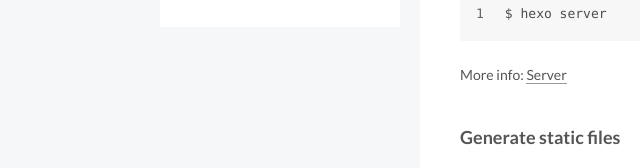
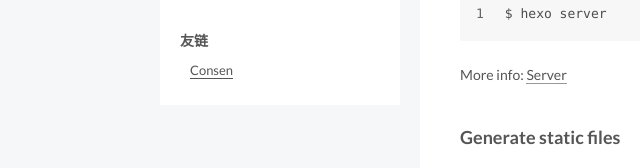
Before and after one commit to mayliar/mayliar.github.io, a plain HTML site: page index.html in a window 1280 px wide. Shown: the part 602-770 px from the top of the page, 0-640 px from the left. Drawn offline with Linux system fonts and the light colour scheme.

Commit message:
Site updated: 2016-04-13 21:28:53

```diff
--- a/css/main.css
+++ b/css/main.css
@@ -1522,7 +1522,7 @@ pre .javascript .function {
   width: 4px;
   height: 4px;
   border-radius: 50%;
-  background: #4b3d05;
+  background: #ff75ff;
 }
 .links-of-blogroll {
   font-size: 13px;
--- a/index.html
+++ b/index.html
@@ -464,6 +464,15 @@
 
         <div class="links-of-blogroll motion-element">
 
+            <div class="links-of-blogroll-title">友链</div>
+            <ul class="links-of-blogroll-list">
+
+                <li class="links-of-blogroll-item">
+                  <a href="http://consen.github.io" target="_blank">Consen</a>
+                </li>
+
+            </ul>
+
         </div>
 
       </section>
```
Also changed, not shown: 2016/04/13/hello-world/index.html (+9 -0 lines), archives/2016/04/index.html (+9 -0 lines), archives/2016/index.html (+9 -0 lines), archives/index.html (+9 -0 lines), categories/Tech/index.html (+9 -0 lines), categories/index.html (+9 -2 lines), tags/Hexo/index.html (+9 -0 lines), tags/index.html (+11 -0 lines).
